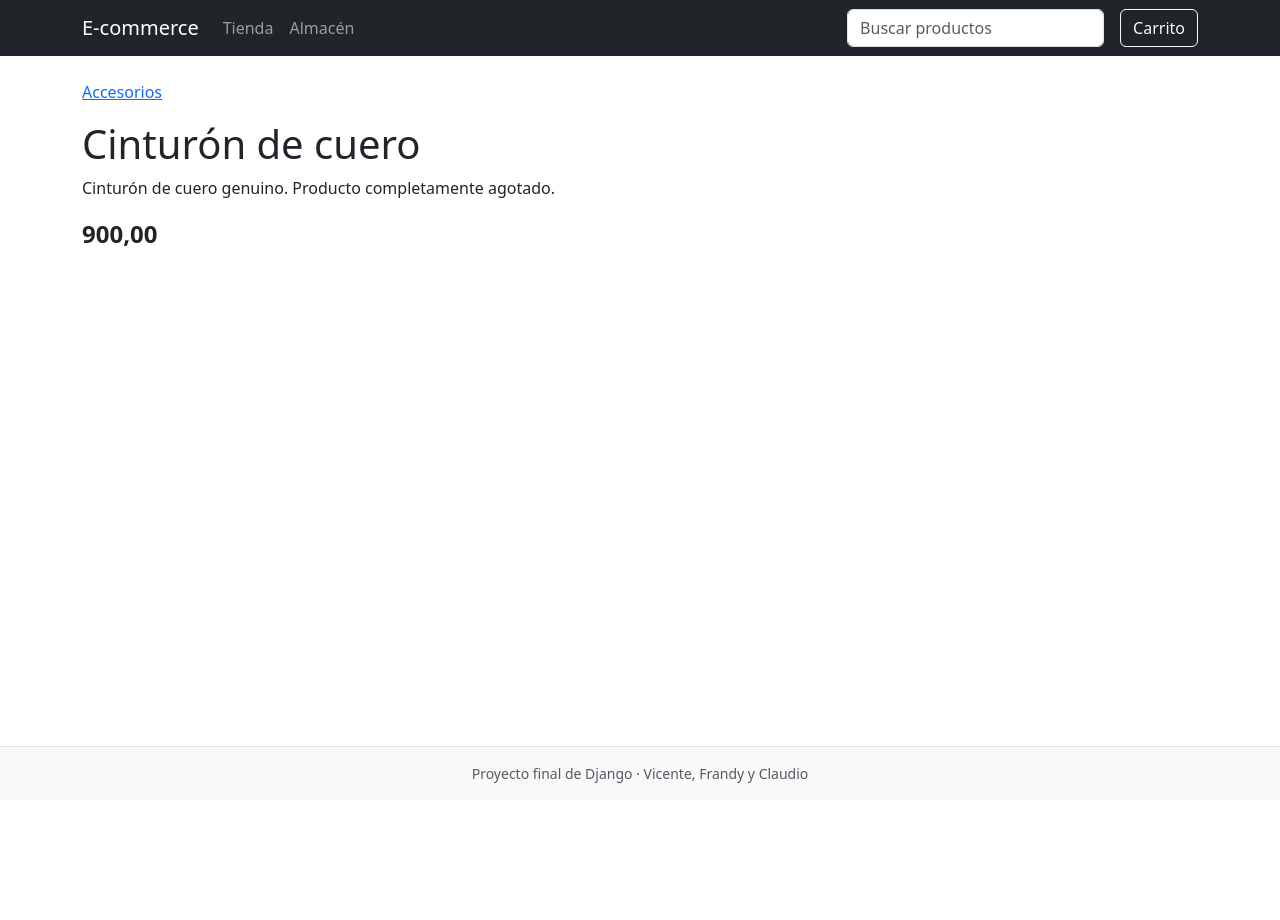
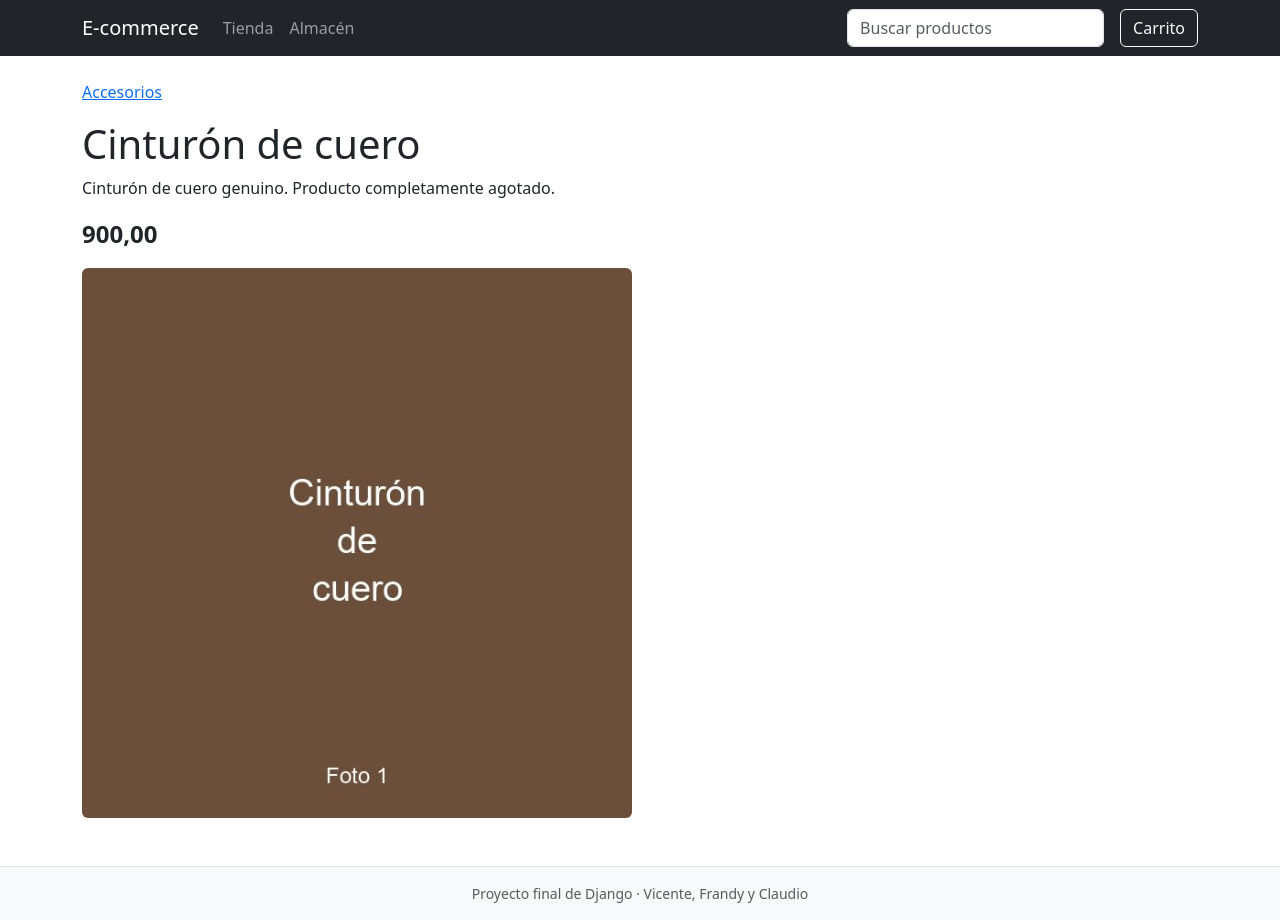
Before and after one commit to vicentealuna/ecommerce-django, a Django app: page /producto/cinturon-de-cuero/ in a window 1280 px wide. Before the commit the page ends 783 px from the top, so only its background shows below. Run offline with Django 5.2, Linux system fonts and the light colour scheme; data comes from the database, SQL or seed files in the repository.

Commit message:
F-02: muestra galeria completa de imagenes del producto

```diff
--- a/apps/catalog/templates/catalog/producto.html
+++ b/apps/catalog/templates/catalog/producto.html
@@ -21,4 +21,16 @@
     <strong>{{ producto_actual.precio_final }}</strong>
 </p>
 
+{# Mostrar todas las imágenes del producto o un aviso si no tiene ninguna. #}
+<div class="row g-3 mb-4">
+    {% for imagen in producto_actual.imagenes.all %}
+        <div class="col-12 col-md-6">
+            <img src="{{ imagen.imagen.url }}"
+                 alt="{{ imagen.texto_alternativo }}"
+                 class="img-fluid rounded">
+        </div>
+    {% empty %}
+        <p>No hay imágenes disponibles para este producto.</p>
+    {% endfor %}
+</div>
 {% endblock %}
```
